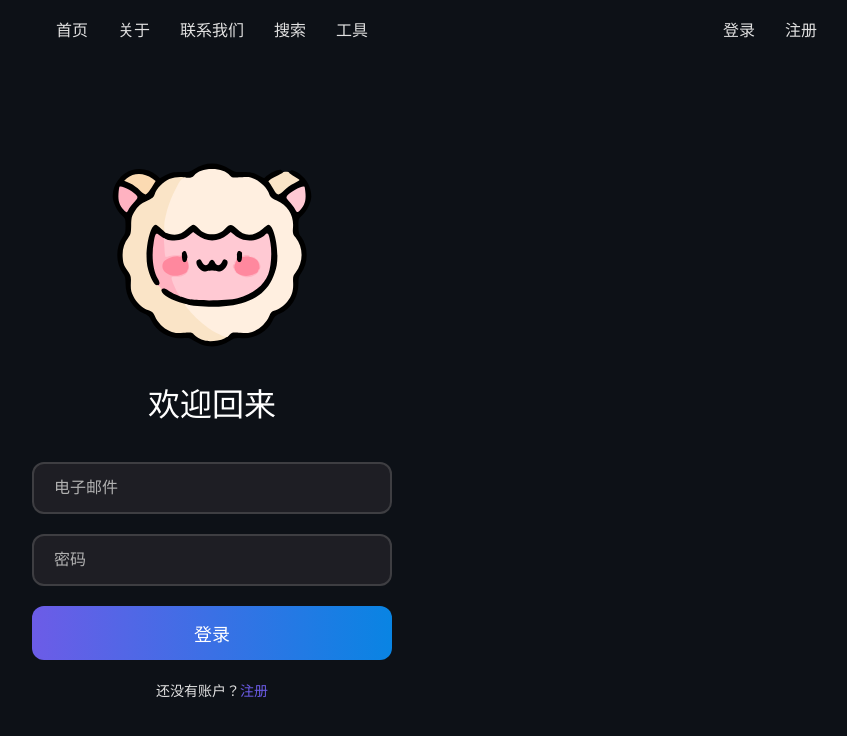
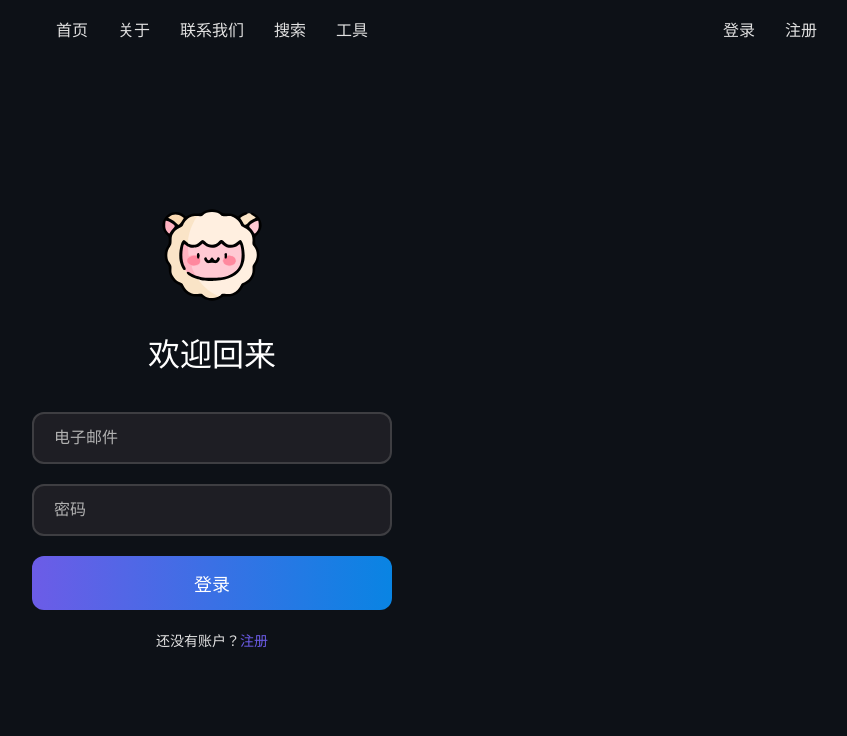
Before and after one commit to KKKKahn/my-vue-app, a Vue app: page /login in a window 1280 px wide. Shown: the top 736 px of the page, without its empty margins (428-1275 px from the left). Built offline with nearby package versions, Linux system fonts and the light colour scheme; no server answers.

Commit message:
更新新功能

```diff
--- a/src/components/Login.vue
+++ b/src/components/Login.vue
@@ -69,8 +69,8 @@
   }
 
   .kahn-icon {
-    width: 200px; /* 图标宽度 */
-    height: 200px; /* 图标高度 */
+    width: 100px; /* 图标宽度 */
+    height: 100px; /* 图标高度 */
     margin-bottom: 10px; /* 与“欢迎回来”标题之间的间距 */
   }
 
```
